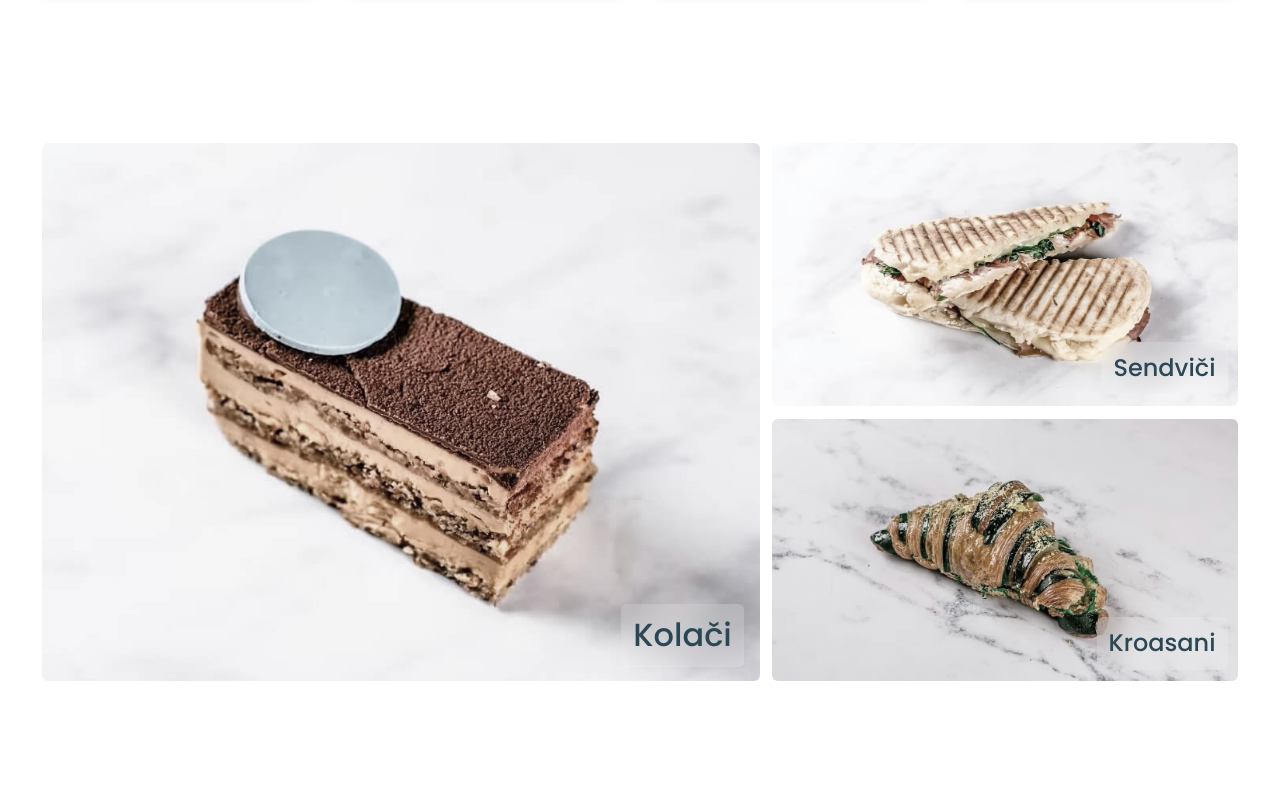
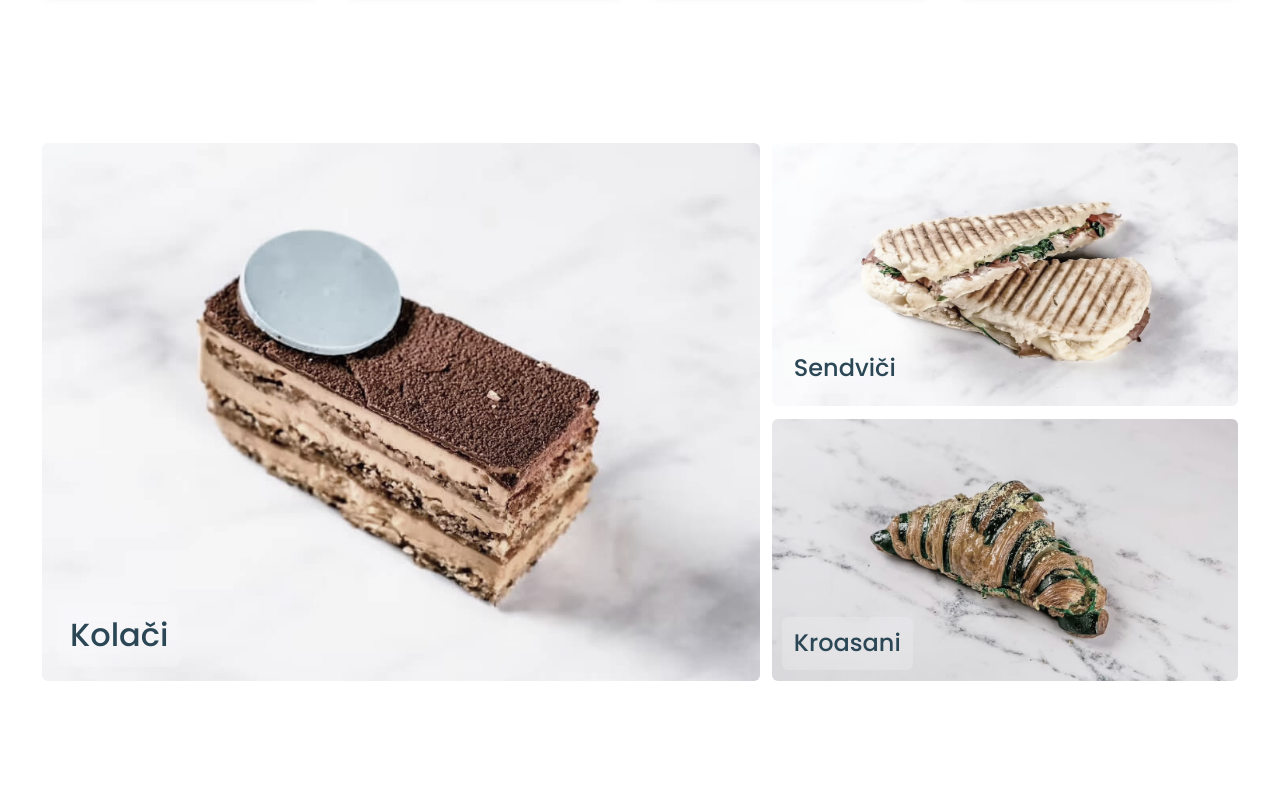
Before and after one commit to pacho26/meet-mia-web-design, a Nuxt app: page / in a window 1280 px wide. Shown: the part 1425-2223 px from the top of the page. Built offline with nearby package versions, Linux system fonts and the light colour scheme; a web font is replaced by a local one.

Commit message:
Align category names to the left

```diff
--- a/pages/index.vue
+++ b/pages/index.vue
@@ -86,7 +86,7 @@ export default {
 
   .category-text-container {
     position: absolute;
-    right: 2.2%;
+    left: 2.2%;
     bottom: 1.2%;
 
     h2 {
```
